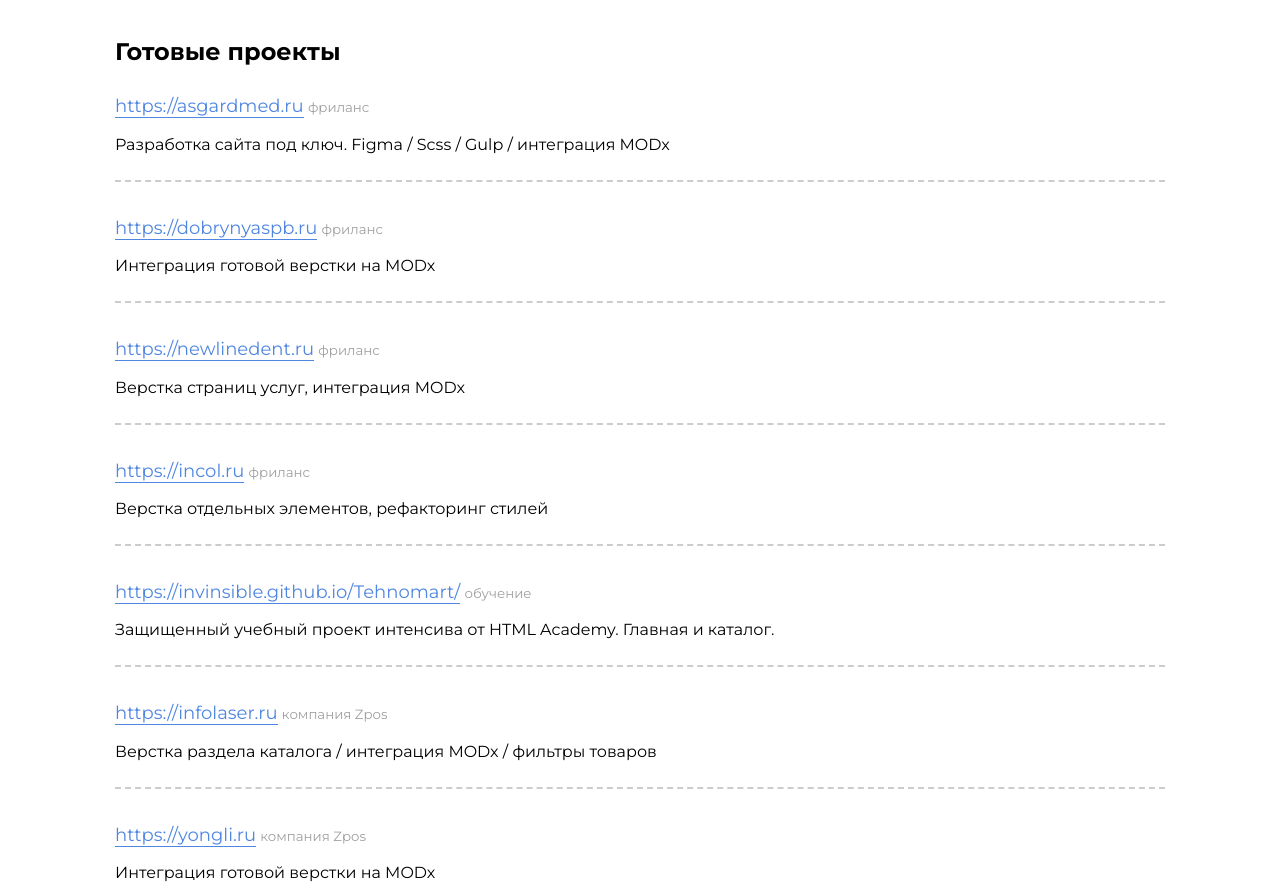
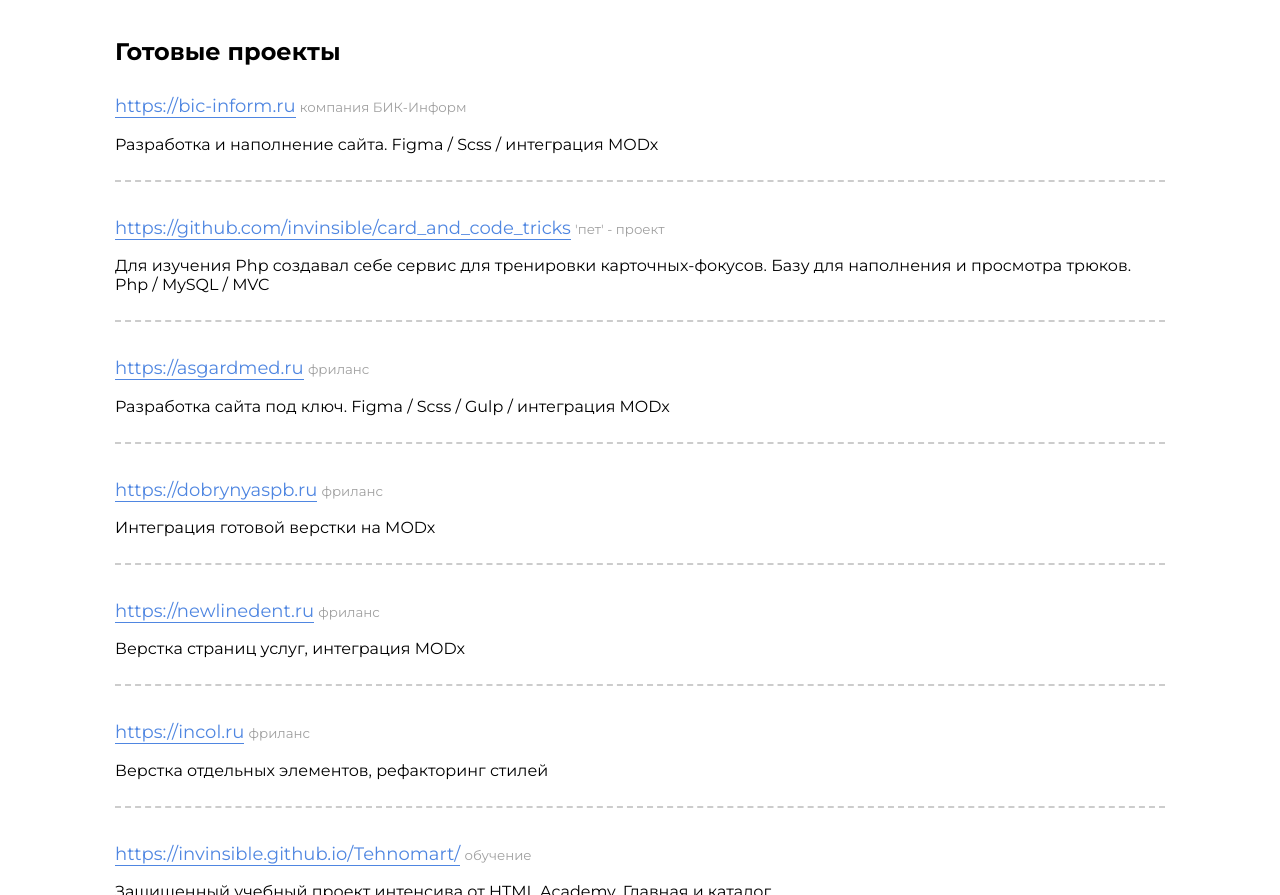
Before and after one commit to invinsible/my_portfolio, a website: page src/index.html in a window 1280 px wide. Shown: the part 2351-3246 px from the top of the page. Drawn offline with nearby package versions, Linux system fonts and the light colour scheme; files that its build step writes are made by us from their sources; files whose address does not match are found by name.

Commit message:
Добавление новых проектов

```diff
--- a/gulpfile.js
+++ b/gulpfile.js
@@ -32,11 +32,11 @@ gulp.task('css', function() {
 
 gulp.task('images', function(){
     return gulp.src('./src/*.{png,jpg,svg}')
-    .pipe(imagemin([
-        imagemin.optipng({optimizationLevel: 3}),
-        imagemin.jpegtran({progressive: true}),
-        imagemin.svgo()
-    ]))
+    // .pipe(imagemin([
+    //     imagemin.optipng({optimizationLevel: 3}),
+    //     imagemin.jpegtran({progressive: true}),
+    //     imagemin.svgo()
+    // ]))
     .pipe(gulp.dest('./build/img'))
     .pipe(server.stream());
 });
--- a/package.json
+++ b/package.json
@@ -13,9 +13,9 @@
     "del": "^5.0.0",
     "gulp": "^4.0.2",
     "gulp-autoprefixer": "^6.1.0",
-    "gulp-imagemin": "^6.0.0",
+    "gulp-imagemin": "^6.2.0",
     "gulp-plumber": "^1.2.1",
     "gulp-postcss": "^8.0.0",
-    "gulp-sass": "^4.0.2"
+    "gulp-sass": "^4.1.0"
   }
 }
--- a/src/index.html
+++ b/src/index.html
@@ -93,6 +93,16 @@
         <div class="portfolio__projects">
             <h2>Готовые проекты</h2>
             <div class="portfolio__projects_item">
+                <a href="https://bic-inform.ru" target="_blank">https://bic-inform.ru</a>
+                <small>компания БИК-Информ</small>
+                <p>Разработка и наполнение сайта. Figma / Scss / интеграция MODx</p>
+            </div>
+            <div class="portfolio__projects_item">
+                <a href="https://github.com/invinsible/card_and_code_tricks" target="_blank">https://github.com/invinsible/card_and_code_tricks</a>
+                <small>'пет' - проект</small>
+                <p>Для изучения Php создавал себе сервис для тренировки карточных-фокусов. Базу для наполнения и просмотра трюков. Php / MySQL / MVC</p>
+            </div>
+            <div class="portfolio__projects_item">
                 <a href="https://asgardmed.ru" target="_blank">https://asgardmed.ru</a>
                 <small>фриланс</small>
                 <p>Разработка сайта под ключ. Figma / Scss / Gulp / интеграция MODx</p>
```
Also changed, not shown: build/img/photo.jpg, build/index.html, 1 other file.
